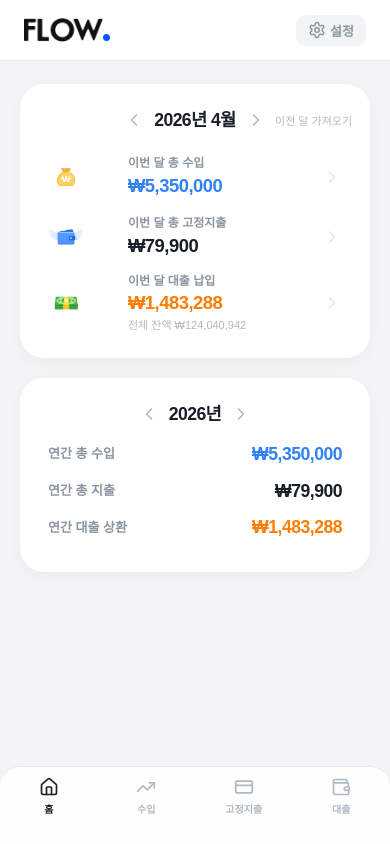
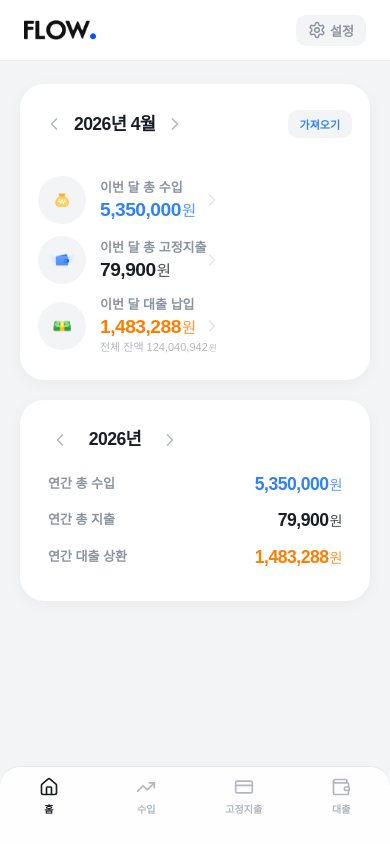
Before and after one commit to cathy-park/flow, a React (Vite) app: page / in a window 390 px wide. Built offline with nearby package versions, Linux system fonts and the light colour scheme; a web font is replaced by a local one.

Commit message:
style: re-architect summary cards and overhaul currency formatting [₩ to 원]

```diff
--- a/src/App.jsx
+++ b/src/App.jsx
@@ -5,11 +5,16 @@ import {
   Edit3, ChevronLeft, ChevronRight, ChevronRight as ChevronRIcon,
   X
 } from 'lucide-react';
-import { motion, AnimatePresence } from 'framer-motion';
+import { motion, AnimatePresence, useAnimation } from 'framer-motion';
 
 // --- CONFIG & UTILS ---
 const STORAGE_KEY = 'flow_final_concept_v3';
 const formatCurrency = (val) => new Intl.NumberFormat('ko-KR').format(val);
+const Price = ({ amount, color, className = "", style = {} }) => (
+  <span className={`price-container ${className}`} style={{ color, ...style }}>
+    {formatCurrency(amount)}<span className="unit-krw">원</span>
+  </span>
+);
 
 const REPAYMENT = {
   EQUAL: 'equal', // 원리금 균등
@@ -91,13 +96,15 @@ function NavItem({ label, Icon, active, onClick }) {
 function HomeSummaryRow({ icon, label, amount, color, subText, onClick }) {
   return (
     <div className="summary-row" onClick={onClick}>
+      <div className="summary-left">
         <div className="summary-icon-box">
           <img src={icon} alt="" className="summary-icon-img" />
         </div>
-      <div className="summary-content">
+        <div className="summary-text-stack">
           <span className="summary-label">{label}</span>
-        <span className="summary-amount" style={{ color }}>₩{formatCurrency(amount)}</span>
+          <Price amount={amount} color={color} className="summary-amount" />
           {subText && <span className="summary-subtext">{subText}</span>}
+        </div>
       </div>
       <div className="chevron-box">
         <ChevronRIcon size={20} />
@@ -106,18 +113,39 @@ function HomeSummaryRow({ icon, label, amount, color, subText, onClick }) {
   );
 }
 
-function ActionMenu({ onEdit, onDelete, onClose }) {
-  const ref = useRef();
-  useEffect(() => {
-    const fn = (e) => { if(ref.current && !ref.current.contains(e.target)) onClose(); };
-    document.addEventListener('mousedown', fn);
-    return () => document.removeEventListener('mousedown', fn);
-  }, [onClose]);
+function SwipeableItem({ children, onEdit, onDelete }) {
+  const controls = useAnimation();
+  const onDragEnd = (event, info) => {
+    if (info.offset.x < -50 || info.velocity.x < -500) {
+      controls.start({ x: -140, transition: { type: 'spring', damping: 20, stiffness: 200 } });
+    } else {
+      controls.start({ x: 0, transition: { type: 'spring', damping: 25, stiffness: 200 } });
+    }
+  };
+
   return (
-    <motion.div initial={{ opacity: 0, y: -10 }} animate={{ opacity: 1, y: 0 }} className="action-menu" ref={ref}>
-      <div className="menu-item" onClick={(e) => { e.stopPropagation(); onEdit(); }}><Edit3 size={16} /> 수정</div>
-      <div className="menu-item menu-delete" onClick={(e) => { e.stopPropagation(); onDelete(); }}><Trash2 size={16} /> 삭제</div>
+    <div className="swipe-container">
+      <div className="swipe-actions-bg">
+        <button className="swipe-btn btn-swipe-edit" onClick={(e) => { e.stopPropagation(); onEdit(); controls.start({ x: 0 }); }}>
+          <Edit3 size={18} />
+          <span>수정</span>
+        </button>
+        <button className="swipe-btn btn-swipe-delete" onClick={(e) => { e.stopPropagation(); onDelete(); controls.start({ x: 0 }); }}>
+          <Trash2 size={18} />
+          <span>삭제</span>
+        </button>
+      </div>
+      <motion.div
+        drag="x"
+        dragConstraints={{ left: -140, right: 0 }}
+        dragElastic={0.15}
+        animate={controls}
+        onDragEnd={onDragEnd}
+        style={{ x: 0, position: 'relative', zIndex: 2 }}
+      >
+        {children}
       </motion.div>
+    </div>
   );
 }
 
@@ -132,19 +160,22 @@ function HomeView({ viewDate, totals, yearlyTotals, navigateMonth, navigateYear,
             onPrev={() => navigateMonth(-1)}
             onNext={() => navigateMonth(1)}
           />
-          <button className="btn-clone-text" onClick={onCopy}>이전 달 가져오기</button>
+          <button className="btn-clone-text" onClick={onCopy}>
+            <span className="btn-full-text">이전 달 가져오기</span>
+            <span className="btn-short-text">가져오기</span>
+          </button>
         </div>
         <HomeSummaryRow icon={ASSETS.ICON_INCOME} label="이번 달 총 수입" amount={totals.income} color="var(--toss-blue)" onClick={() => onNavigate('incomes')} />
         <HomeSummaryRow icon={ASSETS.ICON_EXPENSE} label="이번 달 총 고정지출" amount={totals.expense} color="var(--toss-text-main)" onClick={() => onNavigate('expenses')} />
-        <HomeSummaryRow icon={ASSETS.ICON_LOAN} label="이번 달 대출 납입" amount={totals.loanMonthly} color="var(--toss-orange)" subText={`전체 잔액 ₩${formatCurrency(totals.loanBalance)}`} onClick={() => onNavigate('loans')} />
+        <HomeSummaryRow icon={ASSETS.ICON_LOAN} label="이번 달 대출 납입" amount={totals.loanMonthly} color="var(--toss-orange)" subText={<>전체 잔액 <Price amount={totals.loanBalance} /></>} onClick={() => onNavigate('loans')} />
       </div>
 
       <div className="toss-card yearly-summary-section">
         <DateNavigator year={viewDate.year} isYearly onPrev={() => navigateYear(-1)} onNext={() => navigateYear(1)} />
         <div className="yearly-stats-container">
-          <div className="yearly-stat-row"><span className="stat-label">연간 총 수입</span><span className="stat-amount" style={{ color: 'var(--toss-blue)' }}>₩{formatCurrency(yearlyTotals.income)}</span></div>
-          <div className="yearly-stat-row"><span className="stat-label">연간 총 지출</span><span className="stat-amount" style={{ color: 'var(--toss-text-main)' }}>₩{formatCurrency(yearlyTotals.expense)}</span></div>
-          <div className="yearly-stat-row"><span className="stat-label">연간 대출 상환</span><span className="stat-amount" style={{ color: 'var(--toss-orange)' }}>₩{formatCurrency(yearlyTotals.loan)}</span></div>
+          <div className="yearly-stat-row"><span className="stat-label">연간 총 수입</span><Price amount={yearlyTotals.income} color="var(--toss-blue)" className="stat-amount" /></div>
+          <div className="yearly-stat-row"><span className="stat-label">연간 총 지출</span><Price amount={yearlyTotals.expense} color="var(--toss-text-main)" className="stat-amount" /></div>
+          <div className="yearly-stat-row"><span className="stat-label">연간 대출 상환</span><Price amount={yearlyTotals.loan} color="var(--toss-orange)" className="stat-amount" /></div>
         </div>
       </div>
     </div>
@@ -157,17 +188,31 @@ function DetailTab({ title, total, items, viewDate, navigateMonth, onAdd, onEdit
   const summaryIcon = title === '수입' ? '/assets/income_bag.png' : (title === '고정지출' ? '/assets/wallet_wings.png' : '/assets/money_stack.png');
   const summaryColor = title === '수입' ? 'var(--toss-blue)' : (title === '고정지출' ? 'var(--toss-text-main)' : 'var(--toss-orange)');
 
+  const loanBalance = items.reduce((acc, i) => {
+    const [sY, sM] = (i.startDate || "2000-01-01").split('-').map(Number);
+    const monthsPassed = (viewDate.year * 12 + viewDate.month) - (sY * 12 + (sM || 1));
+    return acc + calculateLoanBalance(i, Math.max(0, monthsPassed));
+  }, 0);
+
   return (
     <>
       <div className="toss-card summary-card-v2">
         <div className="detail-total-section">
-          <div className="total-left">
+          <div className="summary-left">
             <div className="summary-icon-wrapper">
               <img src={summaryIcon} alt="" className="summary-card-icon" />
             </div>
+            <div className="summary-text-stack">
               <span className="detail-total-label">이번 달 {title} 총액</span>
+              <Price amount={total} color={summaryColor} className="detail-total-amount" />
+              {isLoan && (
+                <div className="loan-balance-row">
+                  <span className="balance-label">남은 대출 총액 </span>
+                  <Price amount={loanBalance} className="balance-value" />
                 </div>
-          <span className="detail-total-amount" style={{ color: summaryColor }}>₩{formatCurrency(total)}</span>
+              )}
+            </div>
+          </div>
         </div>
       </div>
 
@@ -178,9 +223,10 @@ function DetailTab({ title, total, items, viewDate, navigateMonth, onAdd, onEdit
           <button className="btn-add-icon" onClick={onAdd}><Plus size={26} /></button>
         </div>
 
-        <div className="item-list">
+        <div className="item-list" style={{ gap: isLoan ? '28px' : '14px' }}>
           {filteredItems.map(item => (
-            <div key={item.id} className="item-row" style={{ alignItems: 'flex-start' }} onClick={() => setActiveMenuId(activeMenuId === item.id ? null : item.id)}>
+            <SwipeableItem key={item.id} onEdit={() => onEdit(item)} onDelete={() => onDelete(item)}>
+              <div className="item-row" style={{ alignItems: 'flex-start' }}>
                 <div className="logo-box" style={{ marginTop: '4px' }}>
                   {item.logoUrl ? <img src={item.logoUrl} alt="" className="item-logo-img" crossOrigin="anonymous" /> : <div className="logo-placeholder">{(item.source || item.name || item.product || '?').charAt(0)}</div>}
                 </div>
@@ -199,22 +245,22 @@ function DetailTab({ title, total, items, viewDate, navigateMonth, onAdd, onEdit
                           <span className="progress-percent">{progress}%</span>
                         </div>
                         <div className="progress-bar-bg"><div className="progress-bar-fill" style={{ width: `${progress}%` }}></div></div>
-                      <div className="progress-info" style={{ marginTop: '2px', opacity: 0.6 }}><span>잔액: ₩{formatCurrency(currentBalance)}</span></div>
+                        <div className="progress-info" style={{ marginTop: '2px', opacity: 0.6 }}><span>잔액: <Price amount={currentBalance} /></span></div>
                       </div>
                     );
                   })()}
                 </div>
                 <div className="item-amount" style={{ color: 'var(--toss-text-main)', marginTop: '4px' }}>
-                ₩{formatCurrency(
+                  <Price amount={
                     item.amount || (
                       isLoan
                         ? (item.repaymentMethod === REPAYMENT.BULLET ? calculateInterestOnly(item.principal, item.rate) : calculateEMI(item.principal, item.rate, item.term))
                         : item.monthlyPayment
                     )
-                )}
+                  } />
                 </div>
-              <AnimatePresence>{activeMenuId === item.id && <ActionMenu onEdit={() => onEdit(item)} onDelete={() => onDelete(item)} onClose={() => setActiveMenuId(null)} />}</AnimatePresence>
               </div>
+            </SwipeableItem>
           ))}
         </div>
       </div>
@@ -265,7 +311,10 @@ function ModalUI({ modal, onSave, setModal }) {
             </div>
             <div className="preview-box">
               <span className="preview-label">예상 월 납입금</span>
-              <div className="preview-value">₩{formatCurrency(f.repaymentMethod === REPAYMENT.BULLET ? calculateInterestOnly(f.principal, f.rate) : calculateEMI(f.principal, f.rate, f.term))} <span style={{ fontSize: '12px', color: 'var(--toss-text-sub)' }}>{f.repaymentMethod === REPAYMENT.BULLET ? '(이자만)' : '(원금+이자)'}</span></div>
+              <div className="preview-value">
+                <Price amount={f.repaymentMethod === REPAYMENT.BULLET ? calculateInterestOnly(f.principal, f.rate) : calculateEMI(f.principal, f.rate, f.term)} />
+                <span style={{ fontSize: '12px', color: 'var(--toss-text-sub)', marginLeft: '4px' }}>{f.repaymentMethod === REPAYMENT.BULLET ? '(이자만)' : '(원금+이자)'}</span>
+              </div>
               <div className="mini-chart">{Array.from({ length: 20 }).map((_, i) => <div key={i} className={`chart-bar ${f.repaymentMethod === REPAYMENT.BULLET && 'interest'}`} style={{ height: `${20 + Math.random() * 5 + (i * (f.repaymentMethod === REPAYMENT.EQUAL ? 1 : 0.4))}%` }} />)}</div>
             </div>
             <div className="form-group" style={{ marginBottom: '1.2rem', marginTop: '1.2rem' }}><label className="form-label">시작 날짜</label><div className="toss-input-container"><input className="toss-input" type="date" value={f.startDate || ''} onChange={e => setF({...f, startDate: e.target.value})} /></div></div>
@@ -402,13 +451,13 @@ export default function App() {
 
   return (
     <div className="app-layout">
-      <header className="main-header"><div className="header-inner"><div className="brand-logo" onClick={() => setActiveTab('home')}><img src="/assets/logo.png" alt="FLOW" style={{ height: '24px', display: 'block' }} /></div><button className="settings-pill" onClick={() => setIsSettingsOpen(true)}><Settings size={18} /> 설정</button></div></header>
+      <header className="main-header"><div className="header-inner"><div className="brand-logo" onClick={() => setActiveTab('home')}><img src="/assets/logo.png" alt="FLOW" style={{ height: '20px', display: 'block' }} /></div><button className="settings-pill" onClick={() => setIsSettingsOpen(true)}><Settings size={18} /> 설정</button></div></header>
       <div className="app-container">
         <main style={{ paddingBottom: '40px' }}>
           {activeTab === 'home' && <HomeView viewDate={viewDate} totals={totals} yearlyTotals={yearlyTotals} navigateMonth={navigateMonth} navigateYear={e => setViewDate({...viewDate, year: viewDate.year + e})} onNavigate={setActiveTab} onCopy={manualCopyPrevious} />}
-          {activeTab === 'incomes' && <DetailTab title="수입" total={totals.income} items={data.incomes} viewDate={viewDate} navigateMonth={navigateMonth} onAdd={() => setModal({ type: 'add', sector: 'incomes', item: { amount: 0, day: 1 } })} onEdit={i => setModal({ type: 'edit', sector: 'incomes', item: i })} onDelete={i => setModal({ type: 'delete_confirm', sector: 'incomes', item: i })} activeMenuId={activeMenuId} setActiveMenuId={setActiveMenuId} />}
-          {activeTab === 'expenses' && <DetailTab title="고정지출" total={totals.expense} items={data.expenses} viewDate={viewDate} navigateMonth={navigateMonth} onAdd={() => setModal({ type: 'add', sector: 'expenses', item: { amount: 0, day: 1 } })} onEdit={i => setModal({ type: 'edit', sector: 'expenses', item: i })} onDelete={i => setModal({ type: 'delete_confirm', sector: 'expenses', item: i })} activeMenuId={activeMenuId} setActiveMenuId={setActiveMenuId} />}
-          {activeTab === 'loans' && <DetailTab title="대출" total={totals.loanMonthly} items={data.loans} isLoan viewDate={viewDate} navigateMonth={navigateMonth} onAdd={() => setModal({ type: 'add', sector: 'loans', item: { principal: 0, rate: 0, term: 12, repaymentMethod: REPAYMENT.EQUAL } })} onEdit={i => setModal({ type: 'edit', sector: 'loans', item: i })} onDelete={i => setModal({ type: 'delete_confirm', sector: 'loans', item: i })} activeMenuId={activeMenuId} setActiveMenuId={setActiveMenuId} />}
+          {activeTab === 'incomes' && <DetailTab title="수입" total={totals.income} items={data.incomes} viewDate={viewDate} navigateMonth={navigateMonth} onAdd={() => setModal({ type: 'add', sector: 'incomes', item: { amount: 0, day: 1 } })} onEdit={i => setModal({ type: 'edit', sector: 'incomes', item: i })} onDelete={i => { setModal({ type: 'delete_confirm', sector: 'incomes', item: i }); setActiveMenuId(null); }} activeMenuId={activeMenuId} setActiveMenuId={setActiveMenuId} />}
+          {activeTab === 'expenses' && <DetailTab title="고정지출" total={totals.expense} items={data.expenses} viewDate={viewDate} navigateMonth={navigateMonth} onAdd={() => setModal({ type: 'add', sector: 'expenses', item: { amount: 0, day: 1 } })} onEdit={i => setModal({ type: 'edit', sector: 'expenses', item: i })} onDelete={i => { setModal({ type: 'delete_confirm', sector: 'expenses', item: i }); setActiveMenuId(null); }} activeMenuId={activeMenuId} setActiveMenuId={setActiveMenuId} />}
+          {activeTab === 'loans' && <DetailTab title="대출" total={totals.loanMonthly} items={data.loans} isLoan viewDate={viewDate} navigateMonth={navigateMonth} onAdd={() => setModal({ type: 'add', sector: 'loans', item: { principal: 0, rate: 0, term: 12, repaymentMethod: REPAYMENT.EQUAL } })} onEdit={i => setModal({ type: 'edit', sector: 'loans', item: i })} onDelete={i => { setModal({ type: 'delete_confirm', sector: 'loans', item: i }); setActiveMenuId(null); }} activeMenuId={activeMenuId} setActiveMenuId={setActiveMenuId} />}
         </main>
       </div>
       <nav className="bottom-nav">
--- a/src/index.css
+++ b/src/index.css
@@ -91,13 +91,24 @@ body { background-color: var(--toss-bg); color: var(--toss-text-main); overflow-
 }
 .summary-row:active { background: var(--toss-grey-100); }
 
-.summary-icon-box { display: flex; align-items: center; justify-content: center; width: 48px; height: 48px; margin-left: 4px; }
-.summary-icon-img { width: 38px; height: 38px; object-fit: contain; }
+.summary-icon-box {
+  display: flex; align-items: center; justify-content: center;
+  width: 48px; height: 48px;
+  background-color: #F2F4F5; border-radius: 50%;
+  aspect-ratio: 1 / 1; flex-shrink: 0;
+}
+.summary-icon-img { width: 28px; height: 28px; object-fit: contain; flex-shrink: 0; }
 
-.summary-content { display: flex; flex-direction: column; gap: 1px; min-width: 0; }
-.summary-label { font-size: 12px; font-weight: 600; color: var(--toss-text-sub); white-space: nowrap; overflow: hidden; text-overflow: ellipsis; }
-.summary-amount { font-size: 1.15rem; font-weight: 800; letter-spacing: -0.5px; }
-.summary-subtext { font-size: 11px; color: var(--toss-grey-300); margin-top: 1px; }
+.summary-left { display: flex; align-items: center; gap: 14px; min-width: 0; flex: 1; }
+.summary-text-stack { display: flex; flex-direction: column; gap: 1px; min-width: 0; flex: 1; }
+
+.summary-label { font-size: 13px; font-weight: 700; color: var(--toss-text-sub); white-space: nowrap; }
+.summary-amount { font-size: 1.2rem; font-weight: 900; letter-spacing: -0.5px; line-height: 1.2; white-space: nowrap; }
+.summary-subtext { font-size: 11px; color: var(--toss-grey-300); margin-top: 1px; white-space: nowrap; }
+
+/* Currency Styling */
+.price-container { display: inline-flex; align-items: baseline; vertical-align: baseline; white-space: nowrap; }
+.unit-krw { font-size: 0.8em; font-weight: 500; margin-left: 1px; color: inherit; opacity: 0.8; white-space: nowrap; }
 
 .chevron-box { color: var(--toss-grey-200); display: flex; align-items: center; justify-content: center; }
 
@@ -111,43 +122,96 @@ body { background-color: var(--toss-bg); color: var(--toss-text-main); overflow-
 /* --- DETAIL & LIST --- */
 .detail-card { padding-top: 14px; padding-bottom: 1.25rem; overflow: visible; }
 .card-header-v2 {
-  padding: 0.5rem 0.5rem 0.75rem 0.5rem;
   display: flex; justify-content: space-between; align-items: center;
-  gap: 8px;
+  width: 100%; padding: 0 4px 24px 4px; border-bottom: none;
 }
-.card-header-v2 .card-title { font-size: 1.15rem; font-weight: 900; letter-spacing: -0.5px; flex-shrink: 0; }
-.card-header-v2 .card-date-nav { margin-bottom: 0; padding: 0; flex: 1; justify-content: center; }
+.btn-clone-text {
+  font-size: 11px; font-weight: 700; color: var(--toss-blue);
+  background: var(--toss-grey-100); border: none; padding: 6px 12px;
+  border-radius: 8px; cursor: pointer; white-space: nowrap; flex-shrink: 0;
+}
+.btn-short-text { display: none; }
 
+/* Header & Date Navigation */
+.home-card-header {
+  display: flex; justify-content: space-between; align-items: center;
+  width: 100%; margin-bottom: 24px; padding: 0 4px;
+}
+.card-date-nav {
+  display: flex; align-items: center; gap: 12px;
+  font-size: 16px; font-weight: 800; color: var(--toss-text-main);
+  white-space: nowrap;
+}
+.current-view-text { white-space: nowrap; min-width: 100px; text-align: center; }
+.nav-btn { background: none; border: none; color: var(--toss-grey-300); display: flex; align-items: center; justify-content: center; padding: 6px; border-radius: 50%; cursor: pointer; transition: background 0.2s; }
+.nav-btn:active { background: var(--toss-grey-100); }
+
+.btn-clone-text {
+  font-size: 11px; font-weight: 700; color: var(--toss-blue);
+  background: #F2F4F5; border: none; padding: 8px 14px;
+  border-radius: 10px; cursor: pointer; white-space: nowrap; flex-shrink: 0;
+}
+@media (max-width: 440px) {
+  .btn-full-text { display: none !important; }
+  .btn-short-text { display: inline-block !important; }
+  .home-card-header { gap: 4px; padding: 0; }
+  .card-date-nav { font-size: 14px; gap: 4px; flex: 1; justify-content: flex-start; }
+  .current-view-text { min-width: 70px; white-space: nowrap; }
+  .btn-clone-text { padding: 6px 12px; font-size: 11px; }
+}
 .btn-add-icon { background: none; border: none; color: var(--toss-blue); cursor: pointer; display: flex; align-items: center; justify-content: center; transition: transform 0.2s; flex-shrink: 0; }
 .btn-add-icon:active { transform: scale(0.9); }
 
-.item-list { padding: 0 0.75rem; display: flex; flex-direction: column; gap: 14px; }
+@media (max-width: 430px) {
+  .detail-total-amount { font-size: 1.5rem; }
+}
+.summary-card-v2 { padding: 24px 20px; margin-bottom: 24px; }
+.total-left { display: flex; align-items: center; gap: 10px; }
+.detail-total-section {
+  display: flex; align-items: center; width: 100%;
+}
+/* summary-left and summary-text-stack are shared with HomeSummaryRow */
 
-.detail-total-section {
-  display: flex; justify-content: space-between; align-items: center; gap: 12px;
-}
-.summary-card-v2 { padding: 24px 20px; margin-bottom: 16px; }
-.total-left { display: flex; align-items: center; gap: 10px; }
 .summary-icon-wrapper {
-  width: 56px; height: 56px;
+  width: 52px; height: 52px;
   background-color: #F2F4F5;
   border-radius: 50%;
   display: flex; justify-content: center; align-items: center;
+  aspect-ratio: 1 / 1; flex-shrink: 0;
 }
-.summary-card-icon { width: 44px; height: 44px; object-fit: contain; }
-.detail-total-label { font-size: 13px; font-weight: 600; color: var(--toss-text-main); }
-.detail-total-amount { font-size: 1.45rem; font-weight: 900; color: var(--toss-text-main); letter-spacing: -1px; margin-right: 4px; }
+.summary-card-icon { width: 28px; height: 28px; object-fit: contain; flex-shrink: 0; }
+.detail-total-label { font-size: 13px; font-weight: 600; color: var(--toss-text-sub); margin-bottom: 1px; }
+.detail-total-amount { font-size: 1.55rem; font-weight: 900; letter-spacing: -1px; line-height: 1.1; }
+
+.loan-balance-row { display: flex; align-items: baseline; margin-top: 4px; opacity: 0.6; gap: 2px; }
+.balance-label { font-size: 12px; font-weight: 600; color: var(--toss-text-sub); }
+.balance-value { font-size: 12px; font-weight: 600; color: var(--toss-text-sub); }
+
+.item-list { padding: 0 0.75rem; display: flex; flex-direction: column; gap: 14px; }
 
 .item-row {
-  display: grid; grid-template-columns: 48px 1fr auto;
-  align-items: center; gap: 14px; padding: 4px 0; border-radius: 12px;
-  position: relative; transition: all 0.2s; cursor: pointer;
+  display: grid; grid-template-columns: 48px 1fr auto; align-items: flex-start;
+  padding: 14px 10px; cursor: pointer; transition: background 0.2s; gap: 14px;
+  position: relative; z-index: 2; background: var(--toss-white);
 }
-.item-row:active { background: var(--toss-grey-100); transform: scale(0.98); }
+.item-row:active { background: var(--toss-grey-100); }
 
-.logo-box { width: 44px; height: 44px; border-radius: 50%; overflow: hidden; background: var(--toss-grey-150); display: flex; align-items: center; justify-content: center; }
-.item-logo-img { width: 100%; height: 100%; object-fit: cover; }
-.logo-placeholder { font-weight: 800; color: var(--toss-blue); font-size: 18px; }
+/* Swipe Actions */
+.swipe-container { position: relative; overflow: hidden; background: #eee; border-radius: 12px; margin-bottom: 4px; }
+.swipe-actions-bg {
+  position: absolute; right: 0; top: 0; bottom: 0;
+  display: flex; align-items: stretch; z-index: 1;
+}
+.swipe-btn {
+  width: 70px; display: flex; flex-direction: column; align-items: center; justify-content: center;
+  color: white; font-size: 11px; font-weight: 700; gap: 4px; border: none; cursor: pointer;
+}
+.btn-swipe-edit { background-color: #F2F4F5; color: var(--toss-text-main); }
+.btn-swipe-delete { background-color: #FF4D4D; }
+
+.logo-box { width: 48px; height: 48px; border-radius: 50%; background: #F2F4F5; display: flex; align-items: center; justify-content: center; overflow: hidden; aspect-ratio: 1 / 1; flex-shrink: 0; }
+.item-logo-img { width: 100%; height: 100%; object-fit: cover; flex-shrink: 0; }
+.logo-placeholder { width: 100%; height: 100%; display: flex; align-items: center; justify-content: center; background: #eee; color: #aaa; font-weight: 800; font-size: 14px; flex-shrink: 0; }
 
 .item-content { display: flex; flex-direction: column; gap: 2px; min-width: 0; }
 .item-title { font-size: 14px; font-weight: 700; color: var(--toss-text-main); white-space: nowrap; overflow: hidden; text-overflow: ellipsis; letter-spacing: -0.3px; }
@@ -186,11 +250,6 @@ body { background-color: var(--toss-bg); color: var(--toss-text-main); overflow-
 .chart-bar { flex: 1; background: var(--toss-blue); border-radius: 2px 2px 0 0; opacity: 0.3; transition: height 0.3s; }
 .chart-bar.interest { background: var(--toss-orange); }
 
-.btn-clone-text {
-  font-size: 11px; font-weight: 400; color: var(--toss-grey-300); background: none; border: none;
-  cursor: pointer; transition: color 0.2s; position: absolute; right: 0; margin: 0;
-}
-.btn-clone-text:hover { color: var(--toss-blue); }
 
 .modal-backdrop { position: fixed; top: 0; left: 0; right: 0; bottom: 0; background: rgba(0,0,0,0.5); backdrop-filter: blur(4px); display: flex; align-items: center; justify-content: center; z-index: 3000; padding: 1.25rem; }
 .modal-box { background: var(--toss-white); padding: 2rem; border-radius: 28px; width: 100%; max-width: 440px; box-shadow: 0 20px 40px rgba(0,0,0,0.2); }
```
Lines whose indentation alone changed are shown as unchanged.
